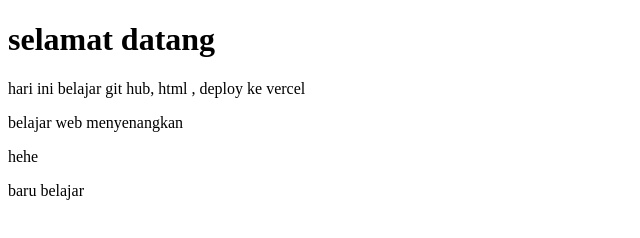
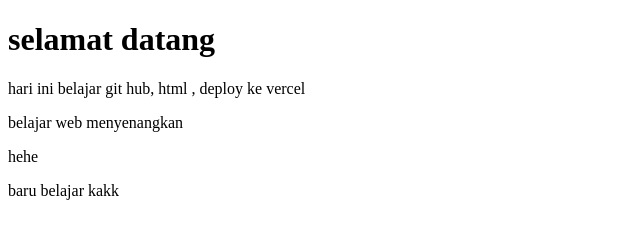
Before and after one commit to kelvinsaputra23/2327-PW1-KELVIN, a plain HTML site: page index.html in a window 1280 px wide. Shown: the full height of the page, 0-640 px from the left. Drawn offline with Linux system fonts and the light colour scheme.

Commit message:
Update index.html

```diff
--- a/index.html
+++ b/index.html
@@ -10,6 +10,6 @@
     <p> hari ini belajar git hub, html , deploy ke vercel </p>
     <p>belajar web menyenangkan </p>
     <p>hehe</p>
-    <p>baru belajar</p>
+    <p>baru belajar kakk</p>
 </body>
 </html>
```
